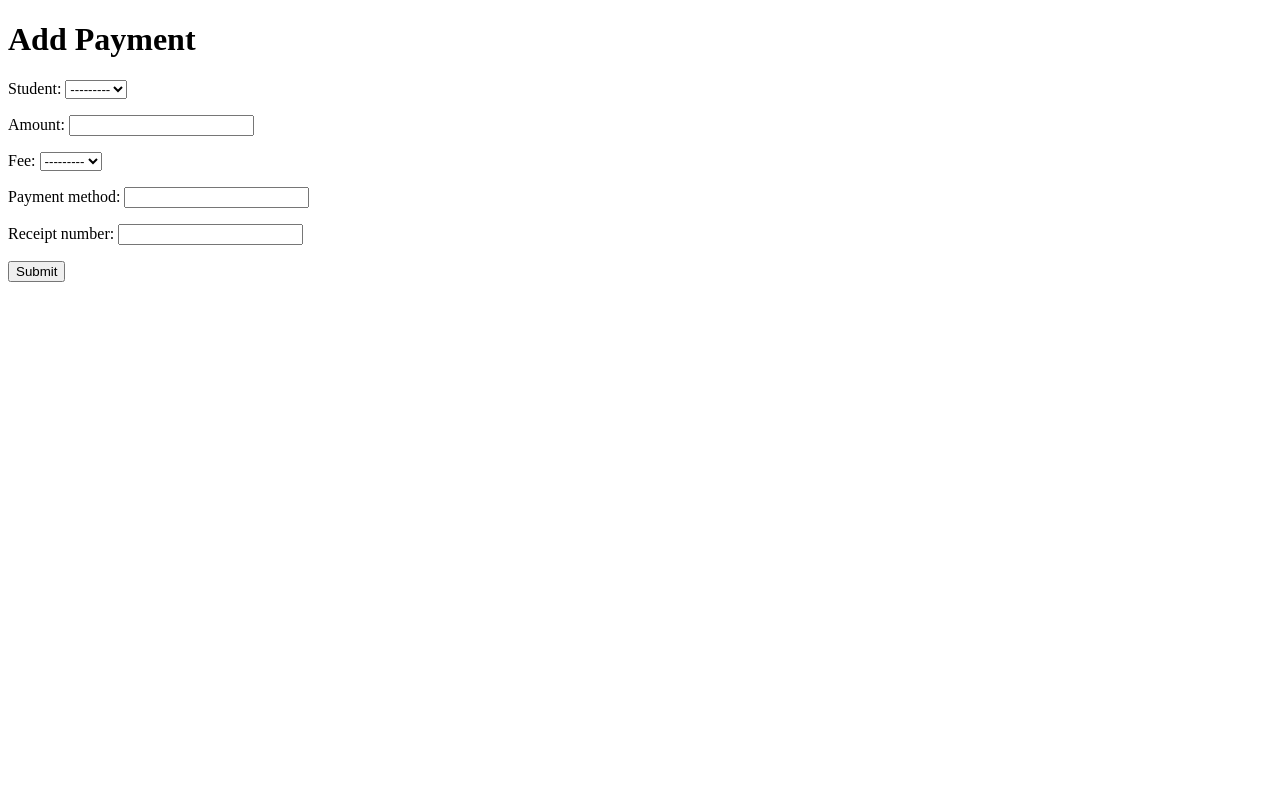
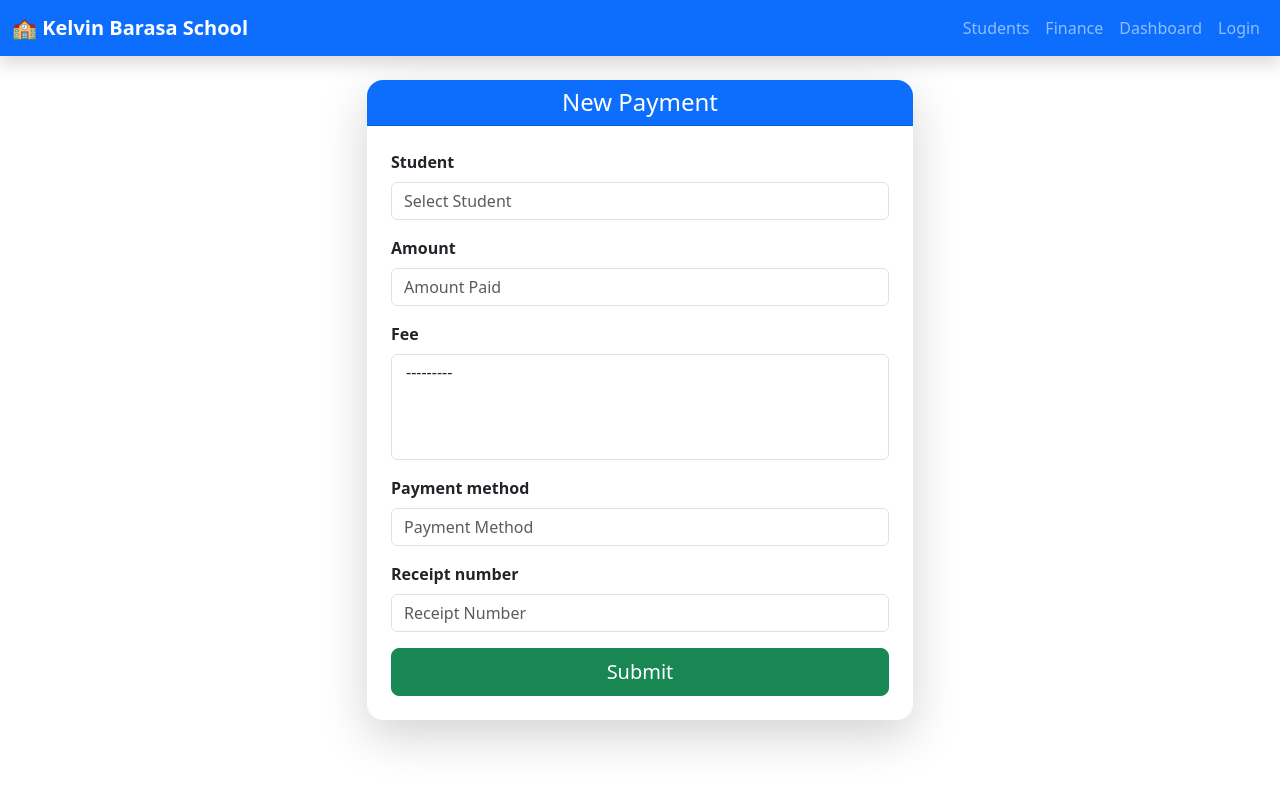
Before and after one commit to Barasa2023/sms, a Django app: page /finance/payments/add/ in a window 1280 px wide. Run offline with Django 5.2, Linux system fonts and the light colour scheme; data that the repository does not hold is empty; parts of the project's set-up code (start-up, migrations or seed data) failed here and were passed over.

Commit message:
Feat: Fee form

```diff
--- a/finance/forms.py
+++ b/finance/forms.py
@@ -14,6 +14,13 @@ class FeePaymentForm(ModelForm):
     class Meta:
         model = Payment
         fields = ['student', 'amount', 'fee', 'payment_method', 'receipt_number']
+        widgets = {
+            'student': forms.TextInput(attrs = {'class': 'form-control', 'placeholder': 'Select Student'}),
+            'amount': forms.NumberInput(attrs = {'class': 'form-control', 'placeholder': 'Amount Paid'}),
+            'fee': forms.SelectMultiple(attrs = {'class': 'form-control', 'placeholder': 'Fee Category'}),
+            'payment_method': forms.TextInput(attrs = {'class': 'form-control', 'placeholder': 'Payment Method'}),
+            'receipt_number': forms.TextInput(attrs = {'class': 'form-control', 'placeholder': 'Receipt Number'})
+        }
 
 class FeeUpdateForm(ModelForm):
     class Meta:
--- a/finance/templates/finance/add_payment.html
+++ b/finance/templates/finance/add_payment.html
@@ -1,16 +1,35 @@
-<!DOCTYPE html>
-<html lang="en">
-<head>
-    <meta charset="UTF-8">
-    <meta name="viewport" content="width=device-width, initial-scale=1.0">
-    <title>Add Payment</title>
-</head>
-<body>
-    <h1>Add Payment</h1>
-    <form method="post">
-        {% csrf_token %}
-        {{ form.as_p }}
-        <button type="submit">Submit</button>
-    </form>
-</body>
-</html>
+{% extends "students/base.html" %}
+{% block title %}Add Class Room{% endblock %}
+
+{% block content %}
+<div class="container">
+  <div class="row justify-content-center">
+    <div class="col-md-8 col-lg-6">
+      <div class="card shadow-lg border-0 rounded-4">
+        <div class="card-header bg-primary text-white text-center rounded-top-4">
+          <h4 class="mb-0">New Payment</h4>
+        </div>
+        <div class="card-body p-4">
+          <form method="post" novalidate>
+            {% csrf_token %}
+            {% for field in form %}
+              <div class="mb-3">
+                <label for="{{ field.id_for_label }}" class="form-label fw-semibold">
+                  {{ field.label }}
+                </label>
+                {{ field }}
+                {% if field.errors %}
+                  <div class="text-danger small">{{ field.errors }}</div>
+                {% endif %}
+              </div>
+            {% endfor %}
+            <div class="d-grid">
+              <button type="submit" class="btn btn-success btn-lg">Submit</button>
+            </div>
+          </form>
+        </div>
+      </div>
+    </div>
+  </div>
+</div>
+{% endblock %}
--- a/students/templates/students/student_detail.html
+++ b/students/templates/students/student_detail.html
@@ -52,7 +52,7 @@
   </div>
 
   <!-- Back Button -->
-  <a href="{% url 'student_list' %}" class="btn btn-outline-secondary">
+  <a href="{% url 'students:student_list' %}" class="btn btn-outline-secondary">
     <i class="bi bi-arrow-left"></i> Back to Students
   </a>
 </div>
--- a/students/views.py
+++ b/students/views.py
@@ -82,3 +82,8 @@ class StudentUpdate(UpdateView):
     pk_url_kwarg = 'pk'
     template_name = 'students/student_edit.html'
     success_url = '/students/'
+
+class StudentDetail(DetailView):
+    model = Student
+    template_name = 'students/student_detail.html'
+    context_object_name = 'student'
```
